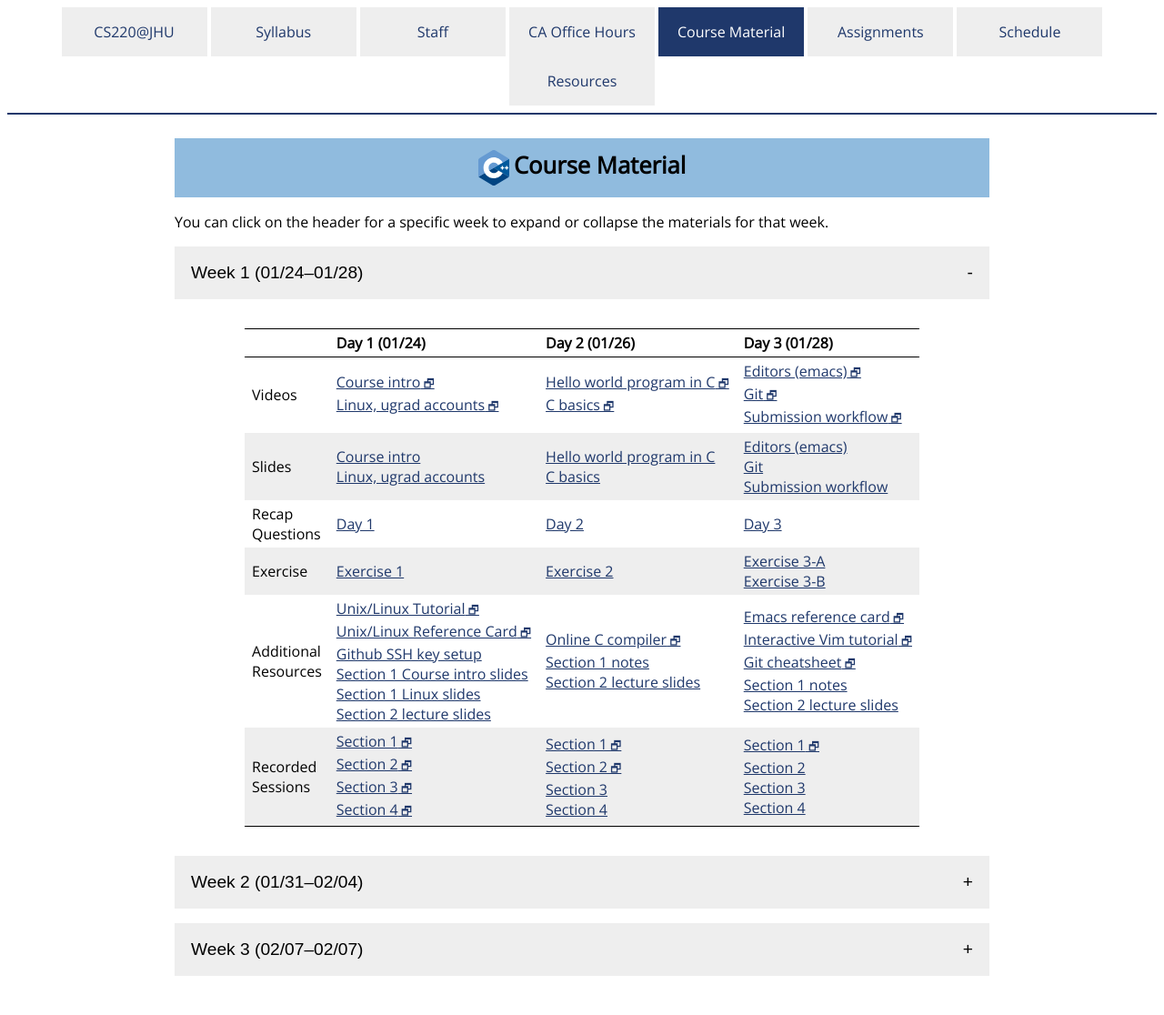
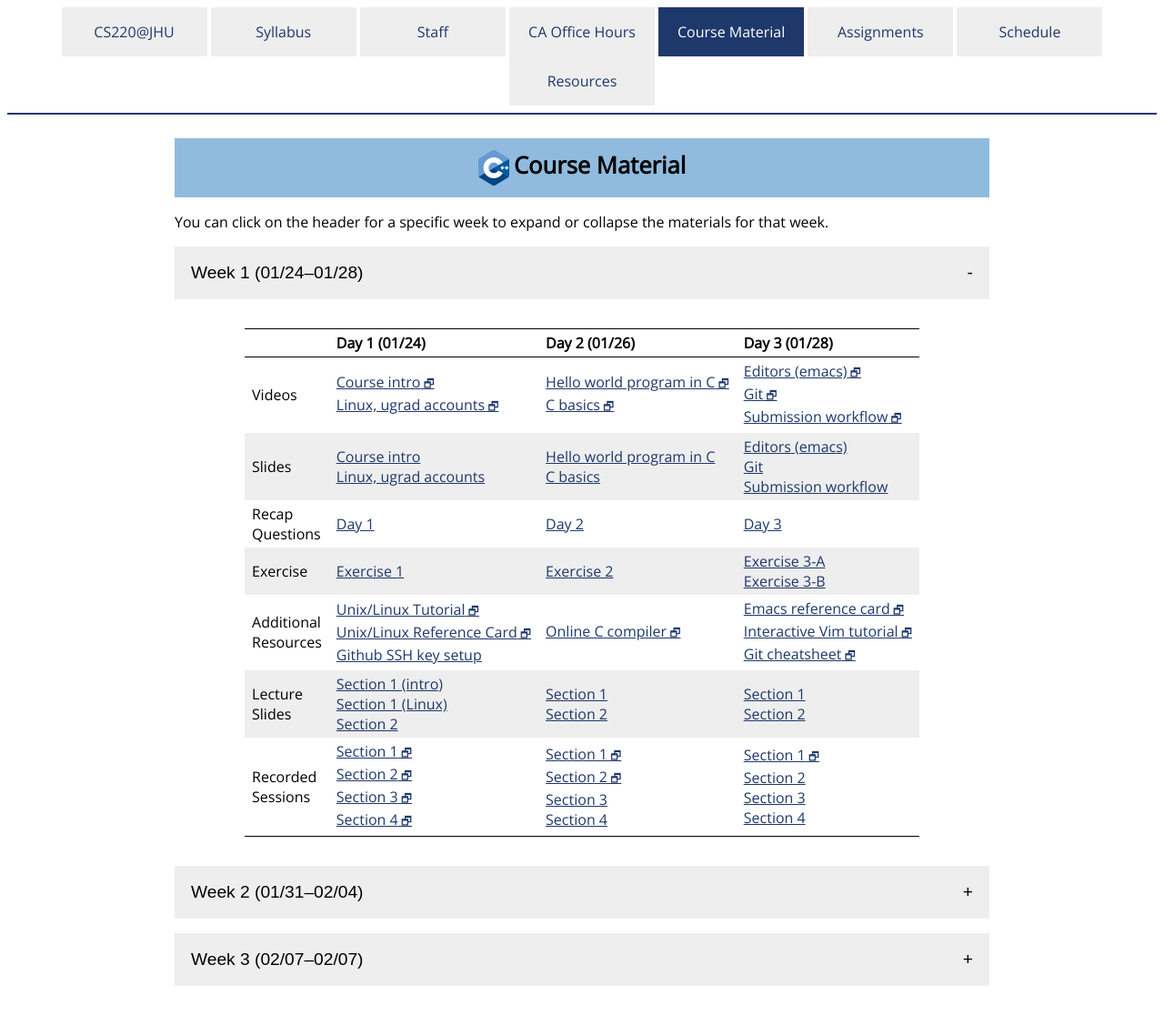
Before and after one commit to jhu-ip/cs220-s22, a Jekyll site: the page built from material.md, in a window 1280 px wide. Shown: the whole page at 91% size. Built offline with Jekyll 4.4.1, drawn with Linux system fonts in a browser that asks for light colours; some web fonts are replaced.

Commit message:
Added "LectureSlides" category

```diff
--- a/gen_materials_page.rb
+++ b/gen_materials_page.rb
@@ -42,6 +42,7 @@ KNOWN_KEYS = {
   'Recap' => 1,
   'Exercise' => 1,
   'Resource' => 1,
+  'LectureSlides' => 1,
   'Recording' => 1,
   'Ignore' => 1,
 }
@@ -252,6 +253,7 @@ EOF4
     ['Recap', 'Recap<br>Questions'],
     ['Exercise', 'Exercise'],
     ['Resource', 'Additional<br>Resources'],
+    ['LectureSlides', 'Lecture<br>Slides'],
     ['Recording', 'Recorded<br>Sessions']
   ].each do |pair|
     type = pair[0]
--- a/material.md
+++ b/material.md
@@ -56,9 +56,15 @@ the materials for that week.
     </tr>
     <tr>
       <td>Additional<br>Resources</td>
-      <td><a class='external' target='_blank' href='https://cs.jhu.edu/~joanne/unix.html'>Unix/Linux Tutorial</a><br><a class='external' target='_blank' href='https://cs.jhu.edu/~joanne/unixRC.pdf'>Unix/Linux Reference Card</a><br><a href='resources/github-ssh.html'>Github SSH key setup</a><br><a href='slides/sec01/day01_intro.pdf'>Section 1 Course intro slides</a><br><a href='slides/sec01/day01_linux_basics.pdf'>Section 1 Linux slides</a><br><a href='slides/sec02/01.pdf'>Section 2 lecture slides</a></td>
-      <td><a class='external' target='_blank' href='https://www.onlinegdb.com/online_c_compiler'>Online C compiler</a><br><a href='slides/sec01/day02_notes.pdf'>Section 1 notes</a><br><a href='slides/sec02/02.pdf'>Section 2 lecture slides</a></td>
-      <td><a class='external' target='_blank' href='https://www.gnu.org/software/emacs/refcards/pdf/refcard.pdf'>Emacs reference card</a><br><a class='external' target='_blank' href='https://www.openvim.com/'>Interactive Vim tutorial</a><br><a class='external' target='_blank' href='https://github.github.com/training-kit/downloads/github-git-cheat-sheet.pdf'>Git cheatsheet</a><br><a href='slides/sec01/day03_notes.pdf'>Section 1 notes</a><br><a href='slides/sec02/03.pdf'>Section 2 lecture slides</a></td>
+      <td><a class='external' target='_blank' href='https://cs.jhu.edu/~joanne/unix.html'>Unix/Linux Tutorial</a><br><a class='external' target='_blank' href='https://cs.jhu.edu/~joanne/unixRC.pdf'>Unix/Linux Reference Card</a><br><a href='resources/github-ssh.html'>Github SSH key setup</a></td>
+      <td><a class='external' target='_blank' href='https://www.onlinegdb.com/online_c_compiler'>Online C compiler</a></td>
+      <td><a class='external' target='_blank' href='https://www.gnu.org/software/emacs/refcards/pdf/refcard.pdf'>Emacs reference card</a><br><a class='external' target='_blank' href='https://www.openvim.com/'>Interactive Vim tutorial</a><br><a class='external' target='_blank' href='https://github.github.com/training-kit/downloads/github-git-cheat-sheet.pdf'>Git cheatsheet</a></td>
+    </tr>
+    <tr>
+      <td>Lecture<br>Slides</td>
+      <td><a href='slides/sec01/day01_intro.pdf'>Section 1 (intro)</a><br><a href='slides/sec01/day01_linux_basics.pdf'>Section 1 (Linux)</a><br><a href='slides/sec02/01.pdf'>Section 2</a></td>
+      <td><a href='slides/sec01/day02_notes.pdf'>Section 1</a><br><a href='slides/sec02/02.pdf'>Section 2</a></td>
+      <td><a href='slides/sec01/day03_notes.pdf'>Section 1</a><br><a href='slides/sec02/03.pdf'>Section 2</a></td>
     </tr>
     <tr>
       <td>Recorded<br>Sessions</td>
@@ -112,6 +118,12 @@ the materials for that week.
       <td></td>
     </tr>
     <tr>
+      <td>Lecture<br>Slides</td>
+      <td></td>
+      <td></td>
+      <td></td>
+    </tr>
+    <tr>
       <td>Recorded<br>Sessions</td>
       <td><a href='#'>Section 1</a><br><a href='#'>Section 2</a><br><a href='#'>Section 3</a><br><a href='#'>Section 4</a></td>
       <td><a href='#'>Section 1</a><br><a href='#'>Section 2</a><br><a href='#'>Section 3</a><br><a href='#'>Section 4</a></td>
@@ -148,6 +160,10 @@ the materials for that week.
     </tr>
     <tr>
       <td>Additional<br>Resources</td>
+      <td></td>
+    </tr>
+    <tr>
+      <td>Lecture<br>Slides</td>
       <td></td>
     </tr>
     <tr>
```
Also changed, not shown: material.csv (+7 -7 lines).
